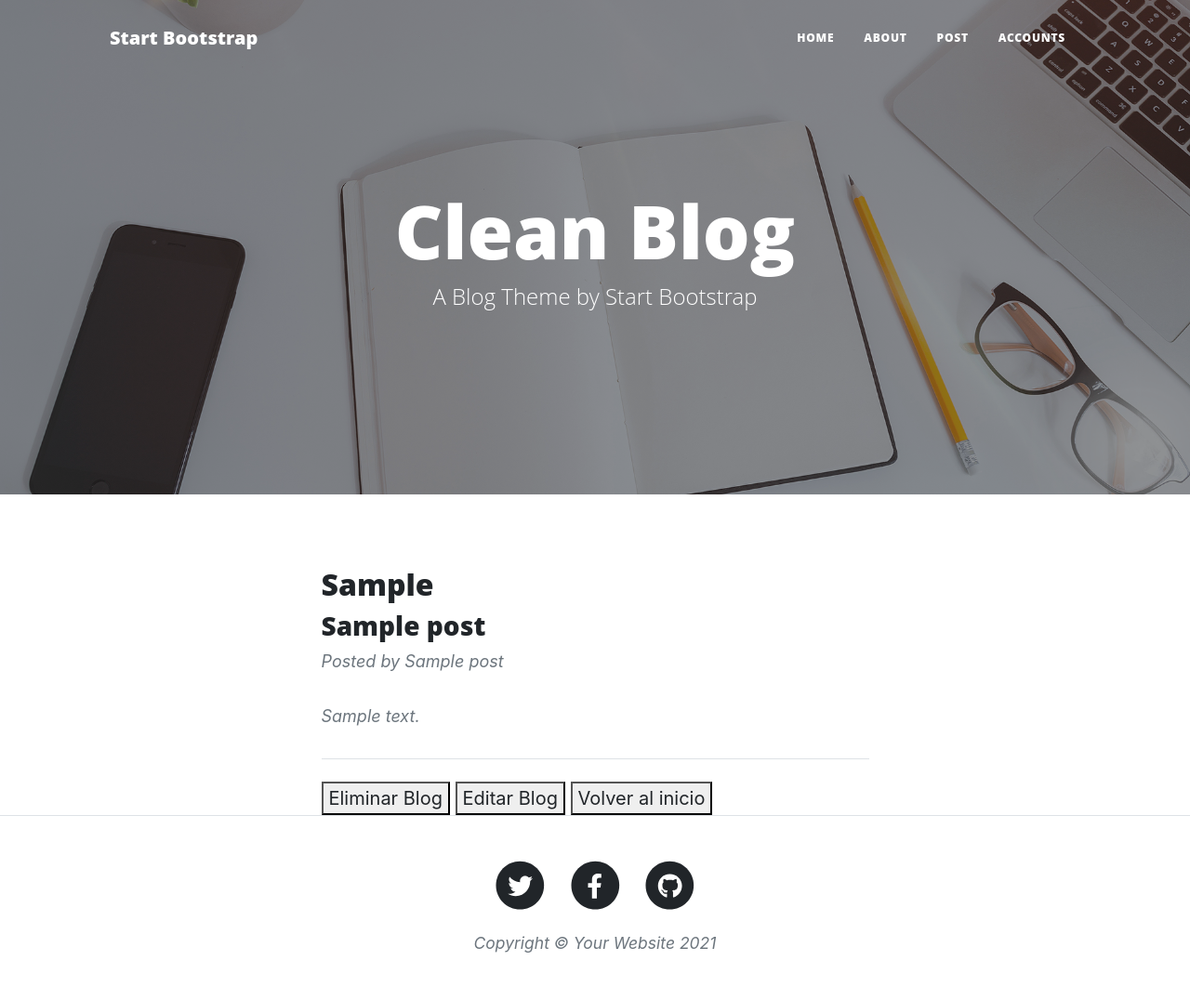
After one commit to ezevazquez/CoderBlog, a Django app: page /pages/postDetail/1 in a window 1280 px wide. The commit adds this page. Shown: the whole page at 93% size. Run offline with Django 4.2, Linux system fonts and the light colour scheme; tables that the repository leaves empty hold one stand-in row (values such as "Sample post"); some libraries are stand-ins or nearby versions.

Commit message:
vistas para editar y eliminar post

```diff
--- a/pages/urls.py
+++ b/pages/urls.py
@@ -3,5 +3,9 @@ from pages import views
 
 urlpatterns = [
     path('', views.pages, name='homePages'),
-    path('newPost/', views.newPost, name='newPost')
+    path('newPost/', views.newPost, name='newPost'),
+    path('postDetail/<pk>', views.PostDetail.as_view(), name = 'postDetail'),
+    path('postDelete/<pk>', views.PostDelete.as_view(), name = 'postDelete'),
+    path('postUpdate/<pk>', views.PostUpdate.as_view(), name = 'postUpdate'),
+
 ]
--- a/pages/views.py
+++ b/pages/views.py
@@ -4,11 +4,24 @@ from django.shortcuts import render
 from pages.forms import NewPost
 from pages.models import Post
 
+#para poder ver el detalle de las vistas
+from django.views.generic.detail import DetailView
+# para editar una vista
+from django.views.generic.edit import UpdateView
+#para eliminar vista
+from django.views.generic.edit import DeleteView
+
+
+
 # Create your views here.
 
 #Vista del inicio
 def pages(req):
- return render(req, 'pages/inicioPages.html')
+    posts = Post.objects.all()#aca traigo todos los posts
+
+    context = {"posts":posts}
+
+    return render(req, 'pages/inicioPages.html',context)
 
 #vista para crear fomulario
 def newPost(req):
@@ -29,3 +42,25 @@ def newPost(req):
         myForm = NewPost()
 
     return render(req, "pages/newPost.html",{"myForm":myForm})
+
+#para ver el detalle de cada post
+
+class PostDetail(DetailView):
+
+    model = Post
+    template_name = "pages/postDetail.html"
+
+
+#para editar un post
+
+class PostUpdate(UpdateView):
+    model: Post
+    succes_irl = "pages/inicioPages.html"
+    fields = ['img', 'place', 'name', 'title', 'description']
+
+
+
+#para eliminar una vista
+class PostDelete(DeleteView):
+    model = Post
+    succes_url = "pages/inicioPages.html"
--- /dev/null
+++ b/templates/pages/postDetail.html
@@ -0,0 +1,38 @@
+{% extends "homepage/index.html" %}
+{% load static %}
+
+
+{% block varContent %}
+
+  <div class="container px-4 px-lg-5">
+        <div class="row gx-4 gx-lg-5 justify-content-center">
+            <div class="col-md-10 col-lg-8 col-xl-7">
+
+                <div class="post-preview">
+
+                        <img src="{{url}}" alt="">
+                        <h2 class="post-title">{{post.place}}</h2>
+                        <h3 class="post-subtitle">{{post.title}}</h3>
+
+                    <p class="post-meta">
+                        Posted by {{post.name}}
+
+                    </p>
+                    <p class="post-meta">{{post.description}}</p>
+                </div>
+                <!-- Divider-->
+                <hr class="my-4" />
+
+                    <button><a href="{% url 'postDelete' post.id %}">Eliminar Blog</a></button>
+
+                    <button><a href="{% url 'postUpdate' post.id %}">Editar Blog</a></button>
+
+                    <button><a href="{% url 'homePages' %}">Volver al inicio</a></button>
+
+
+
+            </div>
+        </div>
+    </div>
+
+{% endblock varContent%}
```
Also changed, not shown: templates/pages/inicioPages.html (+16 -9 lines), media/images/bariloche_JSHbpUu.jpeg (added).
